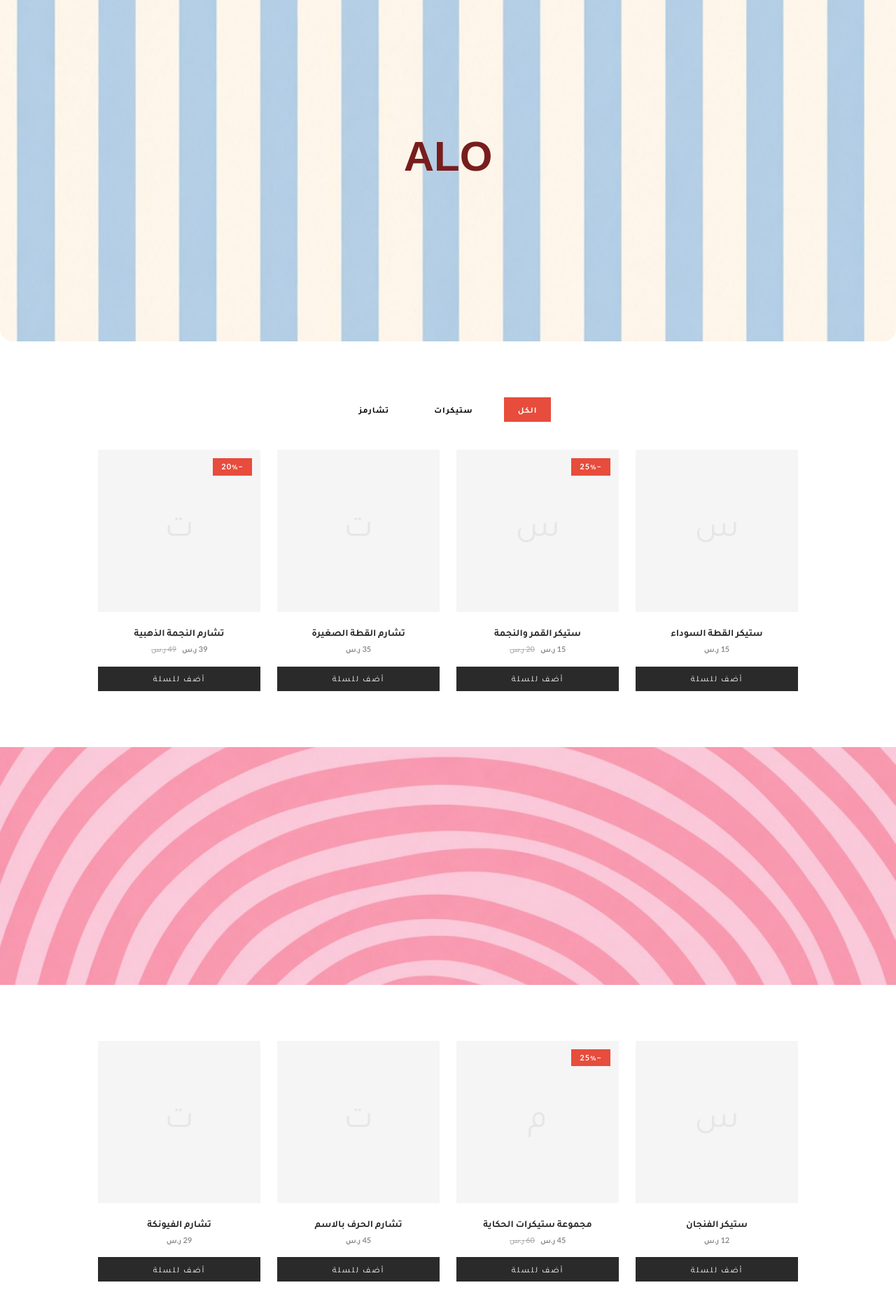
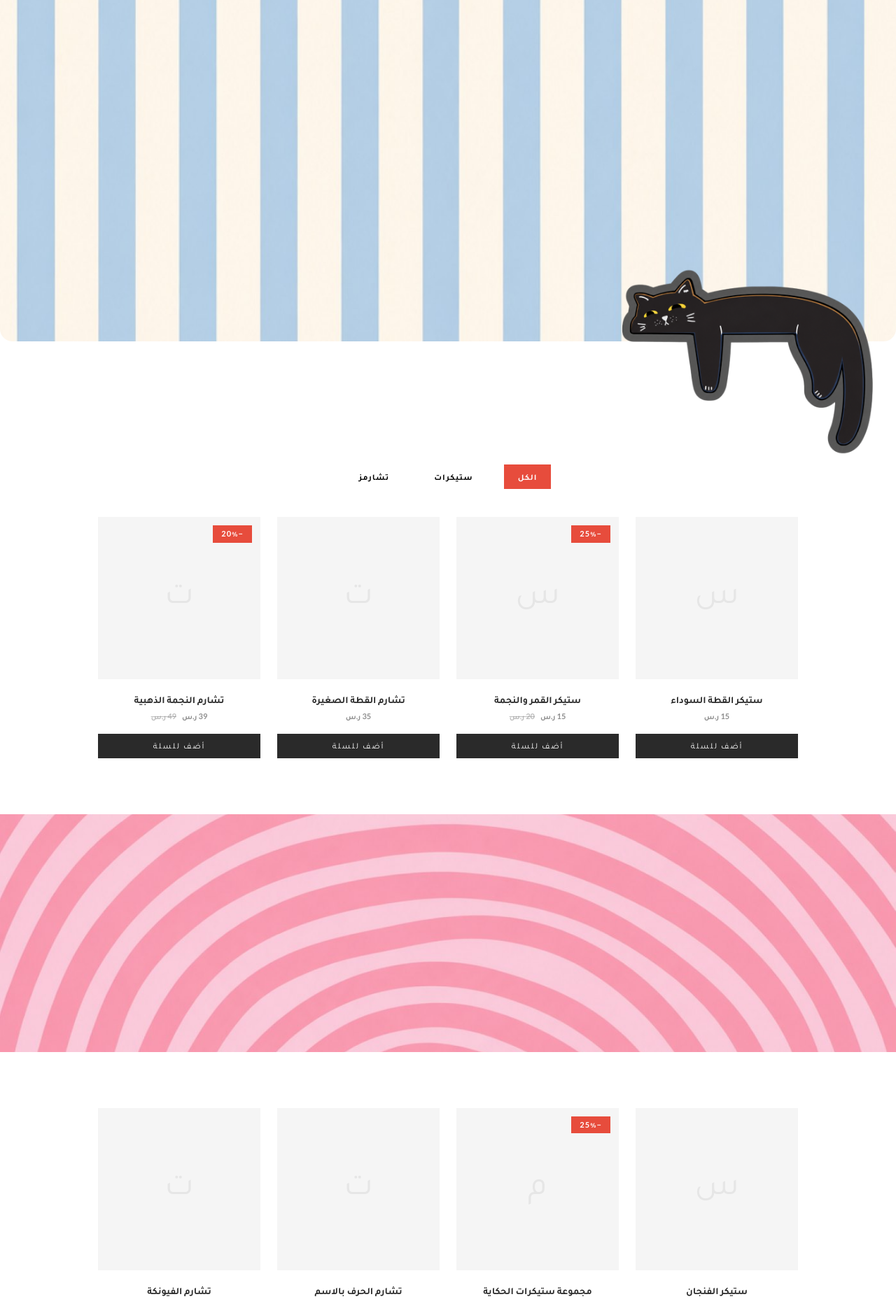
Before and after one commit to pvtsvbr24v-a11y/Alo, a Laravel app: page / in a window 1280 px wide. Shown: the part 72-1929 px from the top of the page at 70% size. Run offline with Laravel 12, Linux system fonts and the light colour scheme; data comes from the database, SQL or seed files in the repository; style sheets or scripts are compiled from the project's sources; some libraries are stand-ins or nearby versions; some web fonts are replaced.

Commit message:
Remove the hero ALO text and put the cat back where the Figma file has it
Co-Authored-By: Claude Opus 5.5 <noreply@anthropic.com>
Claude-Session: https://claude.ai/code/session_01S4gyGZeEjNe6drm6AFfN8H

```diff
--- a/resources/views/home.blade.php
+++ b/resources/views/home.blade.php
@@ -1,11 +1,11 @@
 <x-layouts.store :overlay="true">
-    {{-- ١. البنر المقلّم (Frame 2) --}}
-    <section class="stripes flex min-h-[420px] items-center justify-center rounded-b-[18px] px-6 pt-24 pb-16 sm:min-h-[min(70vh,640px)]">
-        <h1 class="font-latin text-5xl leading-none font-bold text-wine sm:text-[60px]" dir="ltr">ALO</h1>
+    {{-- ١. البنر المقلّم (Frame 2) والقطة بنفس مكانها في Figma: نصها السفلي يطلع تحت البنر --}}
+    <section class="stripes relative z-10 min-h-[420px] rounded-b-[18px] sm:min-h-[min(70vh,640px)]">
+        <img src="{{ asset('images/alo/cat-sticker.png') }}" alt="" class="pointer-events-none absolute right-[2.6%] bottom-0 w-[28%] max-w-[392px] min-w-[150px] translate-y-[61%]">
     </section>
 
     {{-- ٢. المنتجات (المساحة البيضا) --}}
-    <section class="bg-white px-6 py-20">
+    <section class="bg-white px-6 pt-[max(5rem,15vw)] pb-20 lg:pt-44">
         @if ($categories->isNotEmpty())
             <nav class="mb-10 flex flex-wrap justify-center gap-x-6 gap-y-2" aria-label="الأقسام">
                 <a href="{{ route('shop') }}" class="chip-active">الكل</a>
```
Also changed, not shown: public/images/alo/cat-sticker.png (added).
